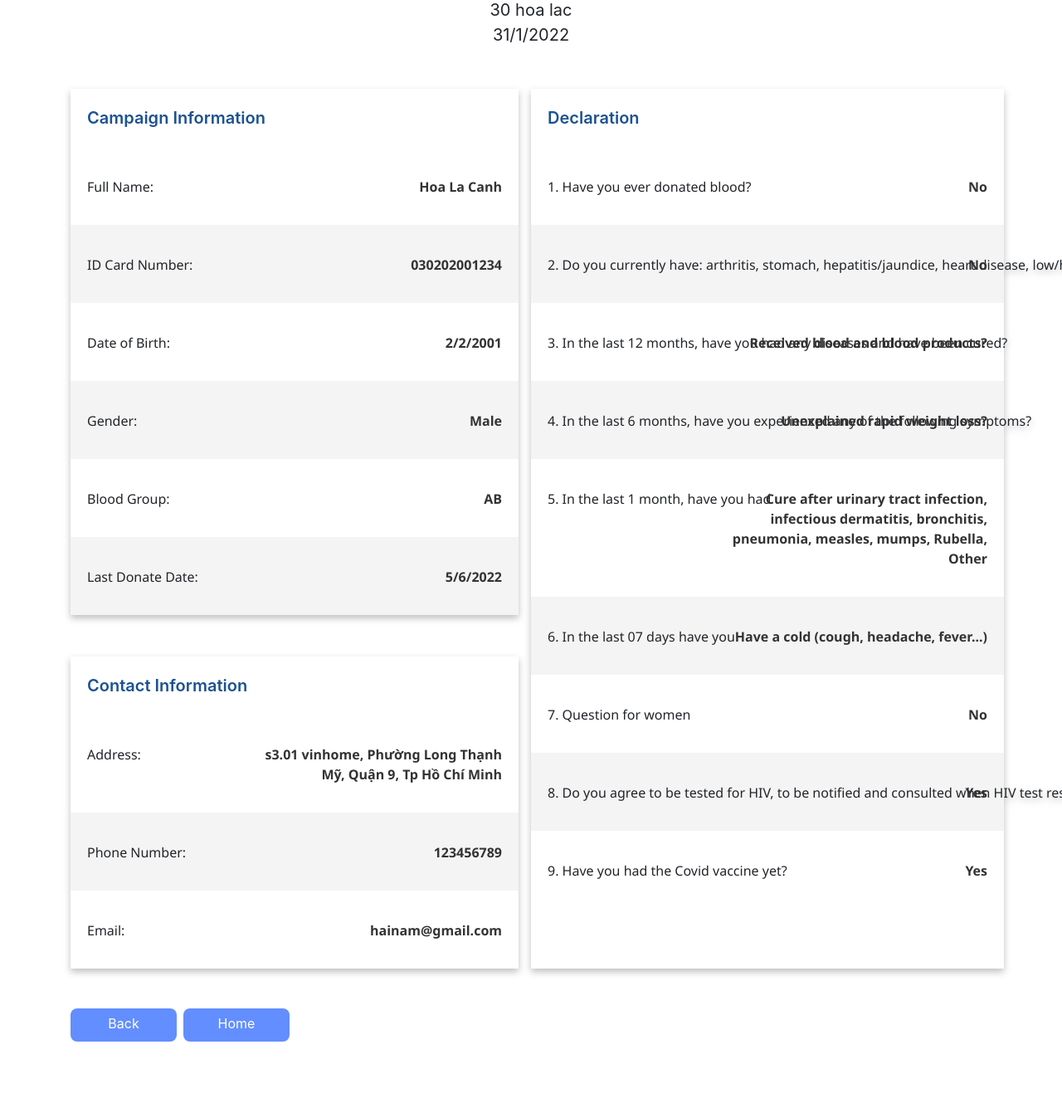
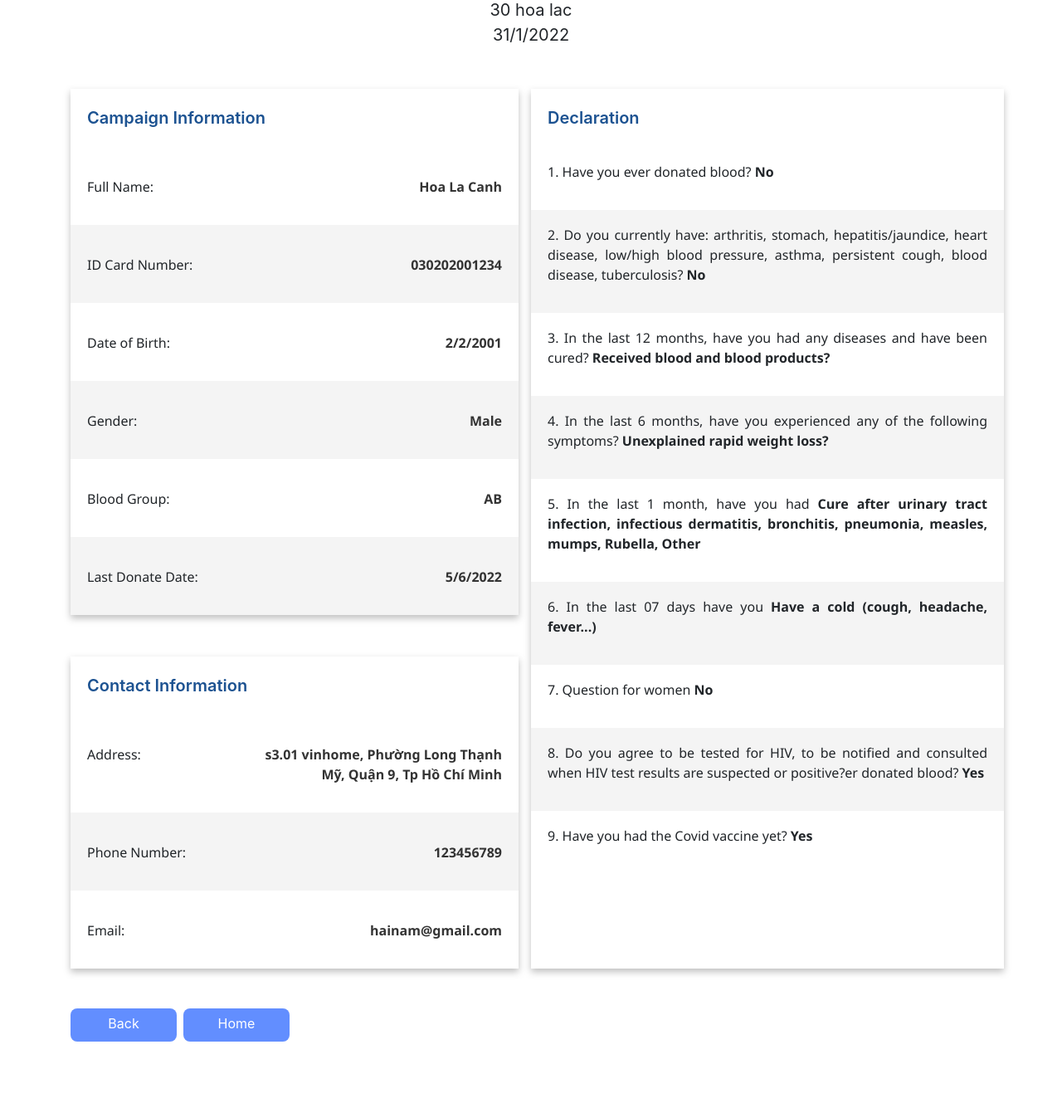
Before and after one commit to trinity-fptu/SWP391_HealthCareProject, an ASP.NET Core app: page /Campaign/Appointment in a window 1280 px wide; the page is wider, and only the part inside the window is pictured. Shown: the part 332-1667 px from the top of that part at 83% size. Run offline with ASP.NET Core 8, Linux system fonts and the light colour scheme; style sheets or scripts are compiled from the project's sources.

Commit message:
small fix

```diff
--- a/SWP391_HealthCareProject/Views/Campaign/Appointment.cshtml
+++ b/SWP391_HealthCareProject/Views/Campaign/Appointment.cshtml
@@ -63,52 +63,66 @@
         </div>
         <div class="col-md-6 appointment-body" style="padding:0;">
             <p style="font-weight:600;color:rgb(28, 82, 145);padding:20px 20px;margin-bottom:0;">Declaration</p>
-            <div class="customer-label">
-                <p>1. Have you ever donated blood?</p>
-                <p class="left">No</p>
+            <div class="appointment-declare">
+                <p>1. Have you ever donated blood?
+                    <b>No</b>
+                </p>
+
             </div>
-            <div class="customer-label">
+            <div class="appointment-declare">
                 <p>
                     2. Do you currently have: arthritis, stomach, hepatitis/jaundice, heart disease,
                     low/high blood pressure, asthma, persistent cough, blood disease, tuberculosis?
+                    <b>No</b>
                 </p>
-                <p class="left">No</p>
+
             </div>
-            <div class="customer-label">
-                <p>3. In the last 12 months, have you had any diseases and have been cured?</p>
-                <p class="left">Received blood and blood products?</p>
-            </div>
-            <div class="customer-label">
-                <p>4. In the last 6 months, have you experienced any of the following symptoms?</p>
-                <p class="left">Unexplained rapid weight loss?</p>
-            </div>
-            <div class="customer-label">
-                <p>5. In the last 1 month, have you had</p>
-                <p class="left">
-                    Cure after urinary tract infection, infectious dermatitis, bronchitis, pneumonia,
-                    measles, mumps, Rubella, Other
+            <div class="appointment-declare">
+                <p>3. In the last 12 months, have you had any diseases and have been cured?
+                    <b>Received blood and blood products?</b>
+
                 </p>
             </div>
-            <div class="customer-label">
-                <p>6. In the last 07 days have you</p>
-                <p class="left">Have a cold (cough, headache, fever...)</p>
+            <div class="appointment-declare">
+                <p>4. In the last 6 months, have you experienced any of the following symptoms?
+                    <b>Unexplained rapid weight loss?</b>
+
+                </p>
             </div>
-            <div class="customer-label">
-                <p>7. Question for women</p>
-                <p class="left">No</p>
+            <div class="appointment-declare">
+                <p>5. In the last 1 month, have you had
+                    <b>
+                        Cure after urinary tract infection, infectious dermatitis, bronchitis, pneumonia,
+                        measles, mumps, Rubella, Other
+                    </b>
+                </p>
+
             </div>
-            <div class="customer-label">
+            <div class="appointment-declare">
+                <p>6. In the last 07 days have you
+                    <b>Have a cold (cough, headache, fever...)</b>
+
+                </p>
+            </div>
+            <div class="appointment-declare">
+                <p>7. Question for women
+                    <b>No</b>
+                </p>
+            </div>
+            <div class="appointment-declare">
                 <p>
                     8. Do you agree to be tested for HIV, to be notified and consulted
                     when HIV test results are suspected or positive?er donated blood?
+                    <b>Yes</b>
+
                 </p>
-                <p class="left">Yes</p>
             </div>
-            <div class="customer-label">
+            <div class="appointment-declare">
                 <p>
                     9. Have you had the Covid vaccine yet?
+                    <b>Yes</b>
+
                 </p>
-                <p class="left">Yes</p>
             </div>
 
         </div>
--- a/SWP391_HealthCareProject/Views/Signup/SignupRH.cshtml
+++ b/SWP391_HealthCareProject/Views/Signup/SignupRH.cshtml
@@ -15,10 +15,12 @@
                         <div class="text w-100">
                             <h2>Upload your license</h2>
                             <p>Click below</p>
+                            <form>
                             <label for="inputTag" style="cursor: pointer;">
                                 Select File
                                 <input id="inputTag" type="file" style="display:none;"/>
                             </label>
+                            </form>
                         </div>
                     </div>
                     <div class="login-wrap p-4 p-lg-5">
--- a/SWP391_HealthCareProject/wwwroot/css/ProfileStyle.css
+++ b/SWP391_HealthCareProject/wwwroot/css/ProfileStyle.css
@@ -80,6 +80,12 @@ body {
     border: 6px solid #FF6262;
     box-shadow: inset 0px 0px 3px 3px rgb(0 0 0 / 10%);
     object-fit: cover;
+    transition:0.3s;
+}
+
+.user-avatar-shadow:hover{
+    background-color:white;
+    opacity:0.6;
 }
 
 .vertical-align-custom {
--- a/SWP391_HealthCareProject/wwwroot/css/style.css
+++ b/SWP391_HealthCareProject/wwwroot/css/style.css
@@ -294,8 +294,23 @@ a.continue-btn:hover{
     filter: drop-shadow(0px 4px 4px rgba(0, 0, 0, 0.25));
 }
 
+.appointment-declare {
+    font-family: 'Segoe UI';
+    display: flex;
+    -webkit-box-pack: justify;
+    box-sizing: border-box;
+    padding: 18px 20px;
+    font-size: 16px;
+}
+
+.appointment-declare:nth-child(2n+1) {
+    background-color: rgb(244, 244, 244);
+}
+
+
+
 .customer-label > p:nth-child(2) {
-    margin-top:18px;
+    margin-top: 18px;
     width: 60%;
     text-align: right;
     word-break: break-word;
```
Also changed, not shown: SWP391_HealthCareProject/Views/User/UserProfile.cshtml (+10 -8 lines).
